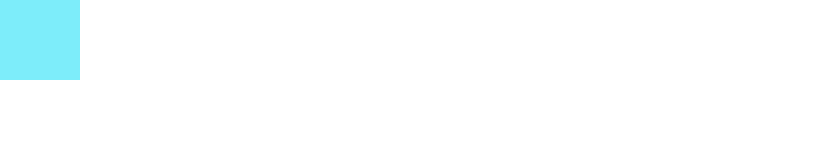
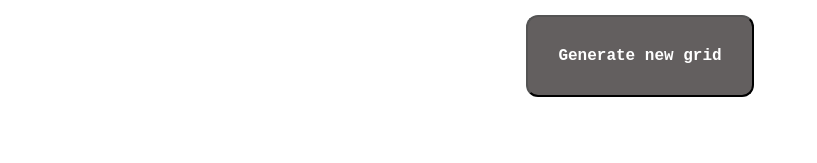
Before and after one commit to zzaman4543/odin-etch-a-sketch, a plain HTML site: page index.html in a window 1280 px wide. Shown: the top 163 px of the page, without its empty margins (0-817 px from the left). Drawn offline with Linux system fonts and the light colour scheme.

Commit message:
Add generate new grid button with styling

```diff
--- a/index.html
+++ b/index.html
@@ -8,6 +8,9 @@
     <script src="main.js" defer></script>
 </head>
 <body>
+    <div id="new-grid-button-container">
+        <button id="new-grid-button">Generate new grid</button>
+    </div>
     <div id="container">
         <canvas id="canvas-id"></canvas>
     </div>
--- a/style.css
+++ b/style.css
@@ -29,6 +29,22 @@ body {
     z-index: -1;
 }
 
+#new-grid-button-container {
+    display: flex;
+    justify-content: center;
+}
+
+#new-grid-button {
+    background-color: rgb(99, 95, 95);
+    color: rgb(255, 255, 255);
+    font-size: 16px;
+    font-weight: 900;
+    font-family: 'Courier New', Courier, monospace;
+    padding: 30px;
+    margin-top: 15px;
+    border-radius: 12px;
+}
+
 .highlight {
     background-color: #7dedfa;
 }
```
